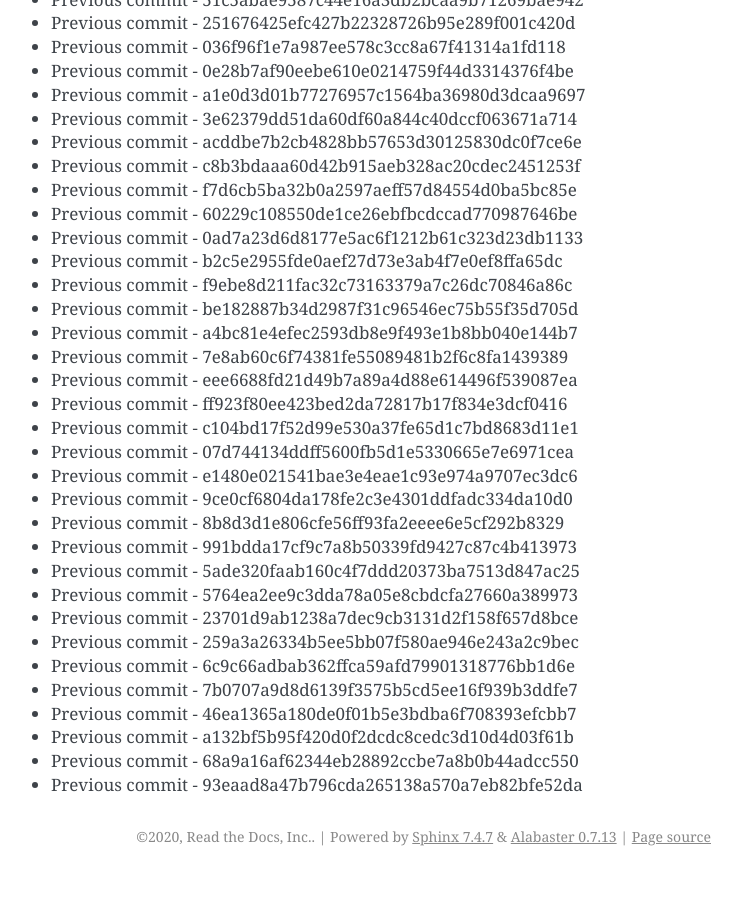
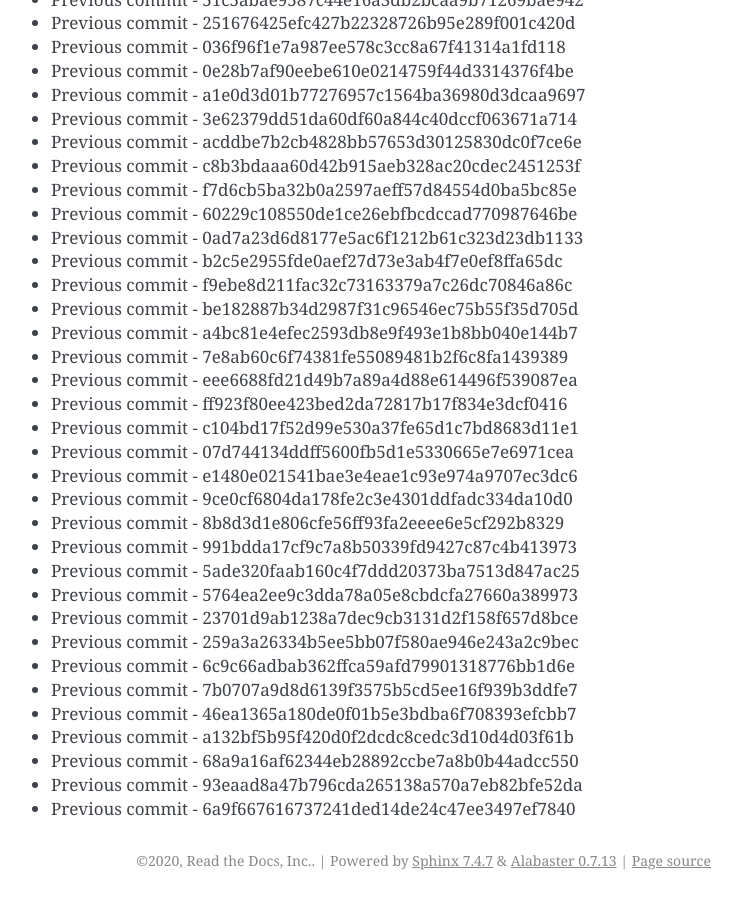
Before and after one commit to readthedocs/rtd-git-stresstest, a Sphinx documentation site: the page built from docs/updates.rst, in a window 1280 px wide and 900 px high, scrolled down 46917 px. Shown: the whole window, without its empty margins (399-1141 px from the left). Built offline with Sphinx 7.4.7, drawn with Linux system fonts in a browser that asks for light colours; before the commit the page ends 47793 px from its top, so only the background shows below that.

Commit message:
Generating commit from previous: 6a9f667616737241ded14de24c47ee3497ef7840

```diff
--- a/docs/updates.rst
+++ b/docs/updates.rst
@@ -2003,3 +2003,4 @@ It can be tested for any performance characteristics.
 * Previous commit - a132bf5b95f420d0f2dcdc8cedc3d10d4d03f61b
 * Previous commit - 68a9a16af62344eb28892ccbe7a8b0b44adcc550
 * Previous commit - 93eaad8a47b796cda265138a570a7eb82bfe52da
+* Previous commit - 6a9f667616737241ded14de24c47ee3497ef7840
```
